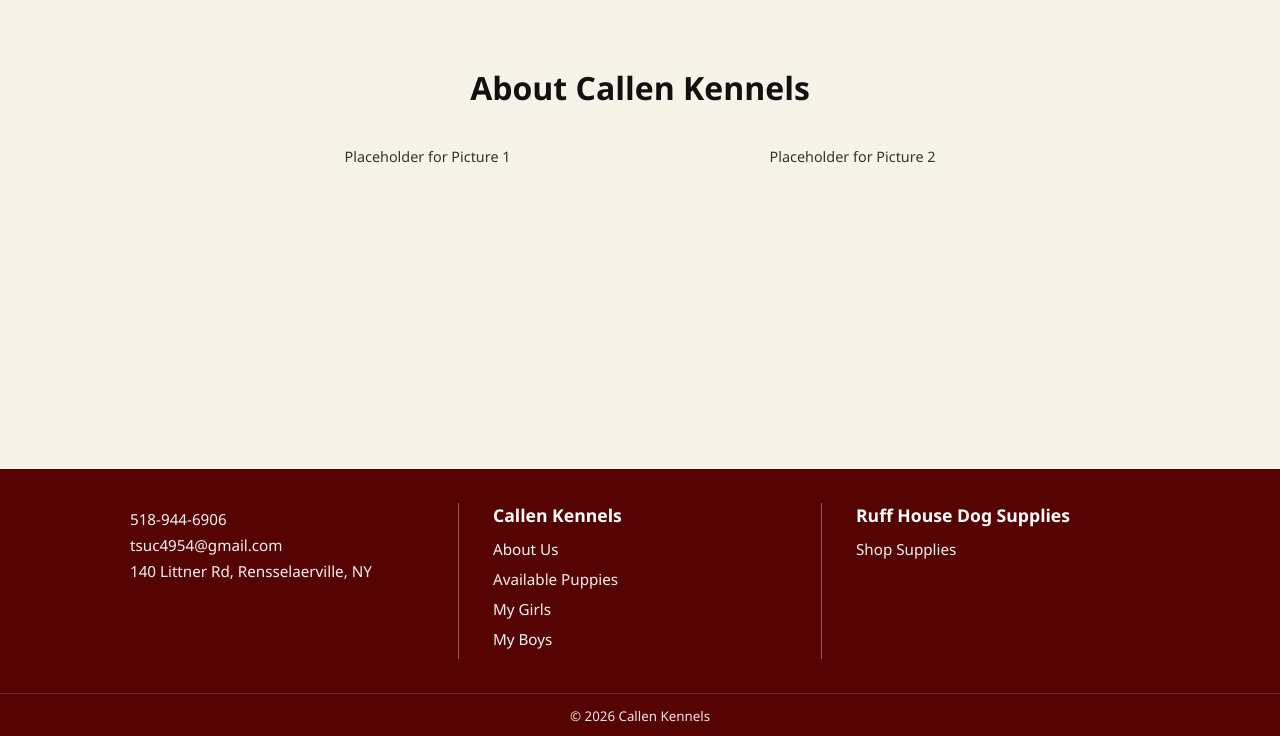
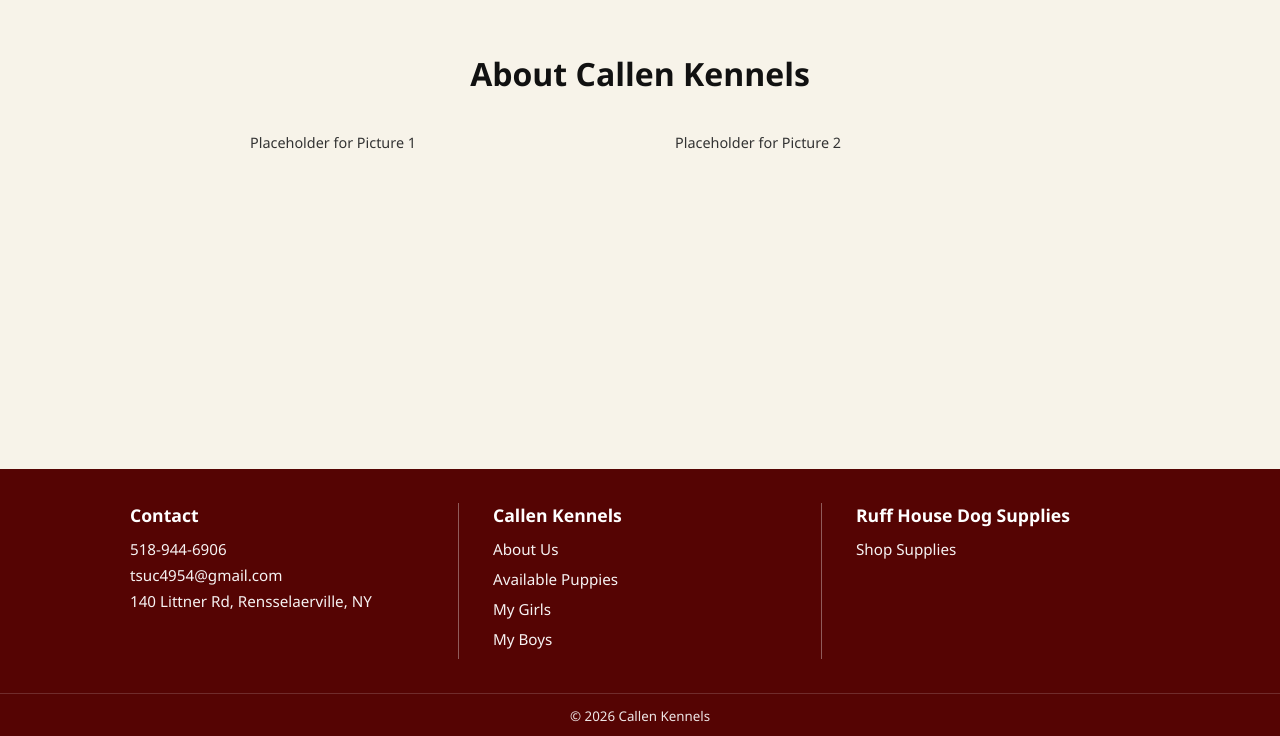
Before and after one commit to swiftLines/callen-kennels, a Django app: page /about/ in a window 1280 px wide. Shown: the part 64-800 px from the top of the page. Run offline with Django 5.2, Linux system fonts and the light colour scheme; data that the repository does not hold is empty.

Commit message:
initial deployment

```diff
--- a/website/templates/website/_supply_detail_block.html
+++ b/website/templates/website/_supply_detail_block.html
@@ -13,9 +13,6 @@
     <h3 class="supply-desc-title">Description</h3>
     <div class="supply-description">{{ item.description }}</div>
   {% endif %}
-
-  <hr>
-  <p class="supply-inquire"><em>To inquire or order:</em> please use the Contact page.</p>
 </article>
 
 {% comment %} <div class="supply-card">
--- a/website/templates/website/about.html
+++ b/website/templates/website/about.html
@@ -52,7 +52,9 @@
     max-width: 1100px;   /* wider so header can center properly */
     width: 100%;
     margin: 0 auto;
-    padding: 40px 40px 40px 40px;  /* match your site spacing */
+    {% comment %} padding: 40px 40px 40px 40px;  /* match your site spacing */ {% endcomment %}
+    padding-top: 26px;     /* match Home */
+    padding-bottom: 0;
     justify-content: center;
   }
 
@@ -105,7 +107,7 @@
   }
 
   .about-photo{
-    width: 100
+    width: 100%;
   }
 
   .about-photo img{
--- a/website/templates/website/about_breed.html
+++ b/website/templates/website/about_breed.html
@@ -51,7 +51,7 @@
   /* Page wrapper: no white box, sits on cream background from base.html */
 .breed-page{
   padding-top: 26px;      /* similar feel to Home page */
-  padding-bottom: 0;      /* remove extra bottom space from this page */
+  padding-bottom: 30px;      /* remove extra bottom space from this page */
 }
 
 /* Top row: logo left, title centered */
--- a/website/templates/website/base.html
+++ b/website/templates/website/base.html
@@ -11,6 +11,7 @@
       --maroon-dark: #3e0707;
       --nav-dark: #2B2B2B;
       --cream: #F7F3E9;
+      font-family: "Segoe UI", Tahoma, Geneva, Verdana, sans-serif;
     }
 
     /* Global reset + cream background everywhere */
@@ -268,6 +269,7 @@
   <footer class="site-footer">
     <div class="footer-inner">
       <div class="footer-col footer-left">
+        <div class="footer-title">Contact</div>
         <div class="footer-contact-line">518-944-6906</div>
         <div class="footer-contact-line">tsuc4954@gmail.com</div>
         <div class="footer-contact-line">140 Littner Rd, Rensselaerville, NY</div>
--- a/website/templates/website/supply_detail.html
+++ b/website/templates/website/supply_detail.html
@@ -13,7 +13,5 @@
     <h2>Description:</h2>
     <div style="white-space:pre-wrap">{{ object.description }}</div>
   {% endif %}
-
-  <hr>
 </article>
 {% endblock %}
```
